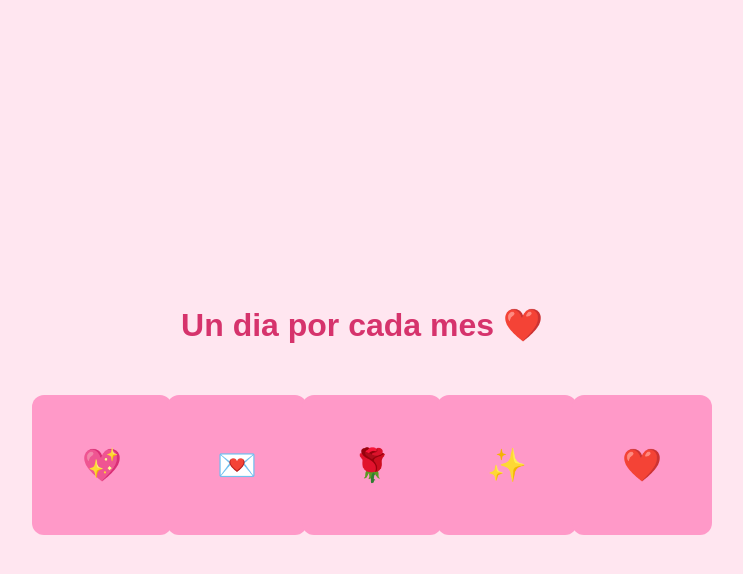
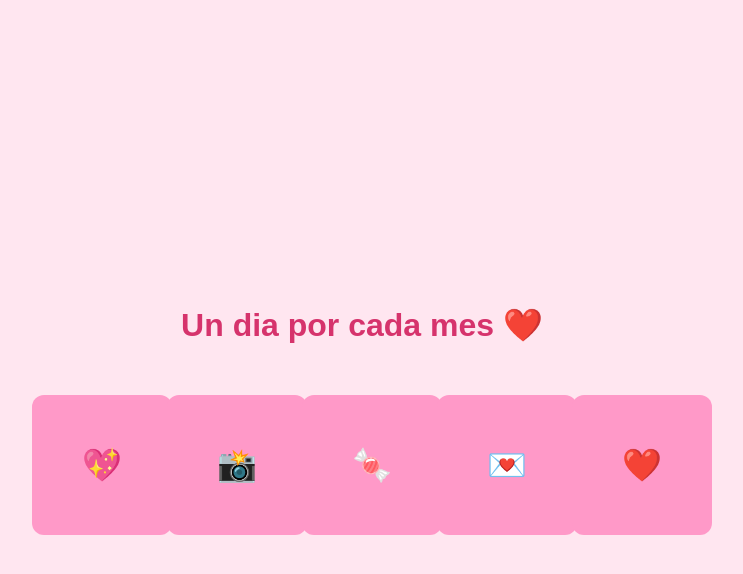
Before and after one commit to Lacrites/5-meses, a plain HTML site: page index.html in a window 1280 px wide. Both pictures are taken after a click on the button "Comenzar". Shown: the whole page, without its empty margins (278-1021 px from the left). Drawn offline with Linux system fonts and the light colour scheme.

Commit message:
Update index.html

```diff
--- a/index.html
+++ b/index.html
@@ -101,19 +101,19 @@
   </div>
   <div class="card-container">
     <div class="card">
-      <div class="front">💌</div>
+      <div class="front">📸</div>
       <div class="back">Algunas fotos nuestras, para la coleccion.</div>
     </div>
   </div>
   <div class="card-container">
     <div class="card">
-      <div class="front">🌹</div>
+      <div class="front">🍬</div>
       <div class="back">Tres bonobon para no perder la costumbre.</div>
     </div>
   </div>
   <div class="card-container">
     <div class="card">
-      <div class="front">✨</div>
+      <div class="front">💌</div>
       <div class="back">Una cartita para que leas cuando quieras.</div>
     </div>
   </div>
```
